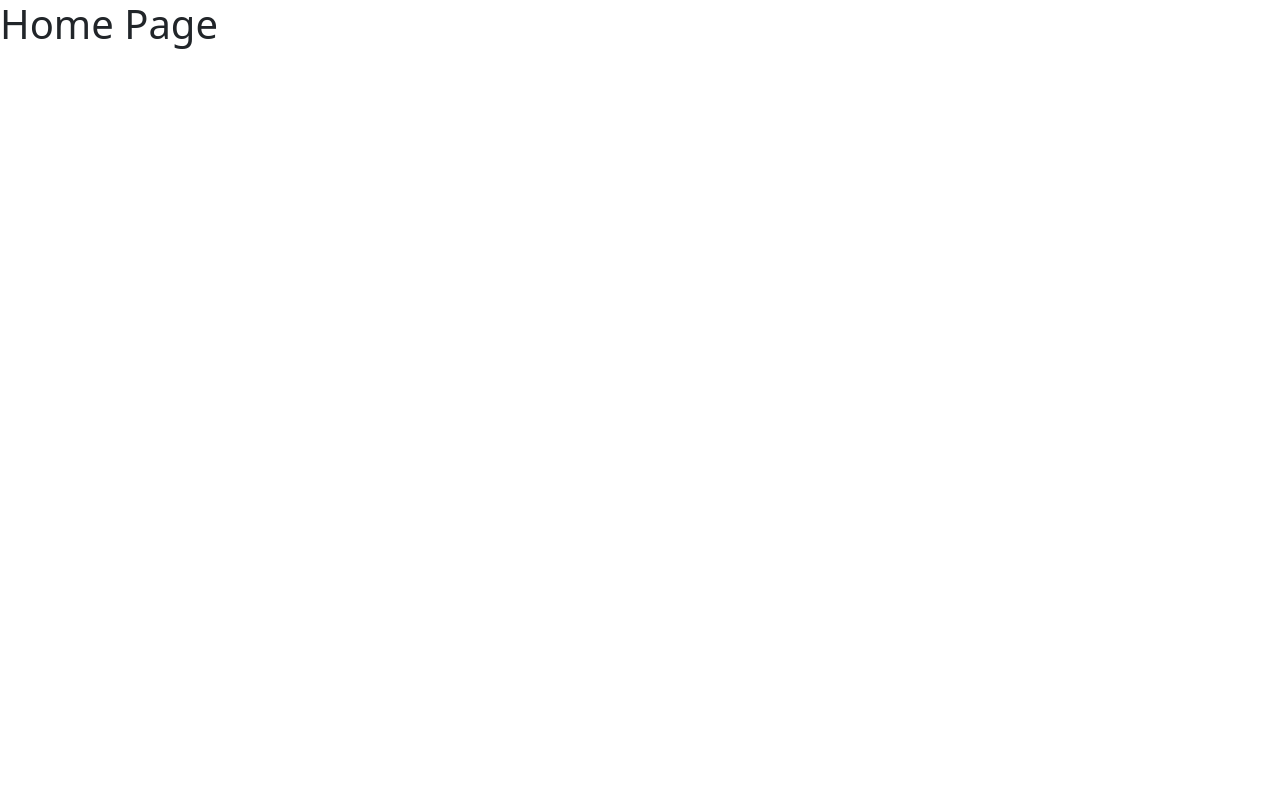
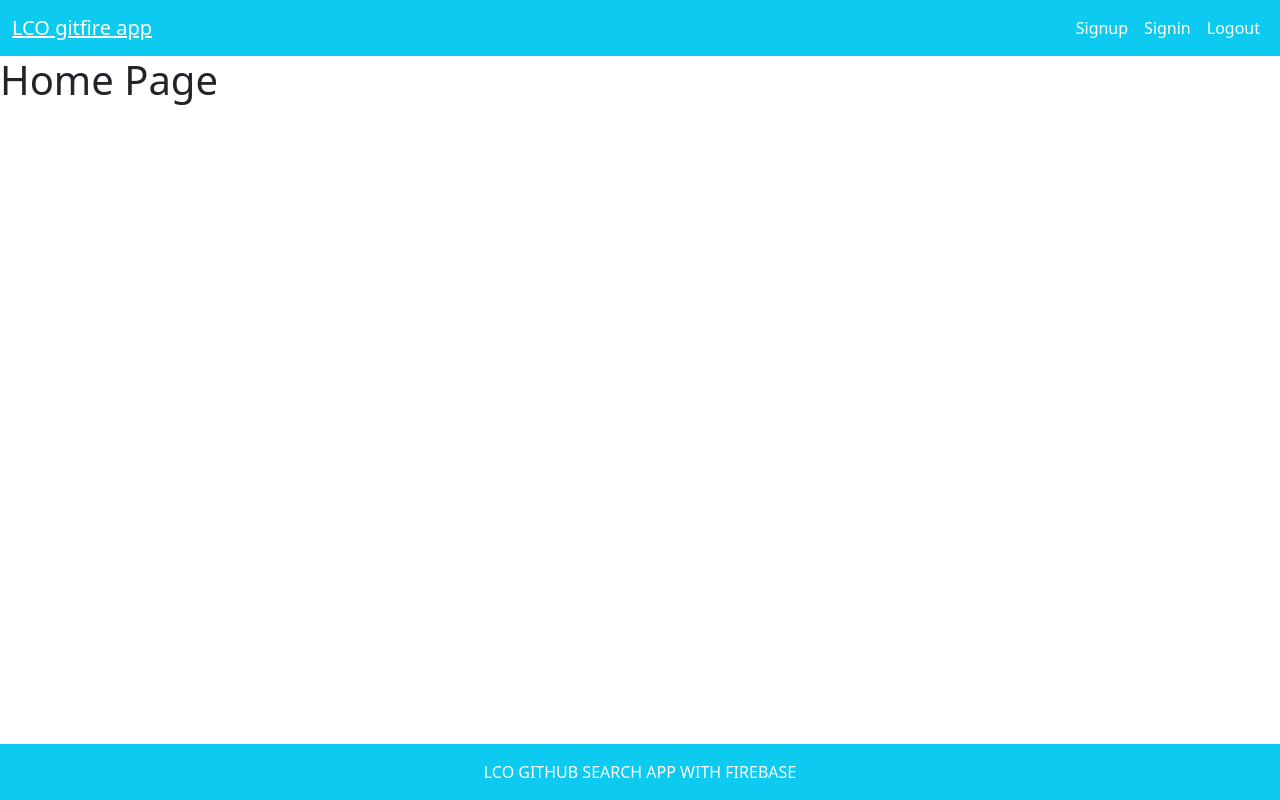
Before and after one commit to kiran226/github-firebase, a React (Create React App) app: page / in a window 1280 px wide. Built offline with nearby package versions, Linux system fonts and the light colour scheme.

Commit message:
added header and footer section

```diff
--- a/src/App.js
+++ b/src/App.js
@@ -21,6 +21,8 @@
 import { useState } from 'react';
 
 import {UserContext}  from './context/UserContext'
+import Footer from './layout/Footer';
+import Header from './layout/Header';
 
 const App = () =>{
   const [user,setUser] = useState(null);
@@ -28,12 +30,14 @@
     <Router>
       <ToastContainer />
       <UserContext.Provider value={{user,setUser }}>
+        <Header />
         <Switch>
           <Route path="/" exact  component={Home}/>
           <Route path="/signup" exact  component={Signup}/>
           <Route path="/signin" exact  component={Signin}/>
           <Route path="/*" exact  component={PageNotFound}/>
         </Switch>
+        <Footer />
       </UserContext.Provider>
     </Router>
   );
--- /dev/null
+++ b/src/layout/Footer.js
@@ -0,0 +1,15 @@
+import React from 'react';
+import {Container} from 'reactstrap'
+
+const Footer=()=>{
+    return(
+        <Container
+        fluid
+        tag="Footer"
+        className="text-center bg-info text-white text-uppercase fixed-bottom p-3"
+        >
+            Lco github search app with firebase
+        </Container>
+    )
+}
+export default Footer;
--- /dev/null
+++ b/src/layout/Header.js
@@ -0,0 +1,49 @@
+import React,{useState,useContext} from 'react';
+import {
+    Collapse,
+    Navbar,
+    NavbarToggler,
+    NavbarBrand,
+    Nav,
+    NavItem,
+    NavLink,
+    NavbarText
+} from 'reactstrap';
+
+import {Link} from 'react-router-dom'
+import {UserContext} from '../context/UserContext'
+
+const Header=()=>{
+    return(
+        <Navbar color="info" light expand="md">
+            <NavbarBrand>
+                <Link to="/" className="text-white">LCO gitfire app</Link>
+            </NavbarBrand>
+            <NavbarToggler />
+            <Collapse navbar>
+                <Nav className="ms-auto" navbar>
+                    <NavItem>
+                        <NavLink className="text-white">
+                            Signup
+                        </NavLink>
+                    </NavItem>
+
+                    <NavItem>
+                        <NavLink className="text-white">
+                            Signin
+                        </NavLink>
+                    </NavItem>
+
+                    <NavItem>
+                        <NavLink className="text-white">
+                            Logout
+                        </NavLink>
+                    </NavItem>
+
+                </Nav>
+            </Collapse>
+
+        </Navbar>
+    )
+}
+export default Header;
```
